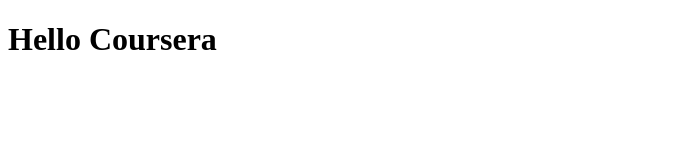
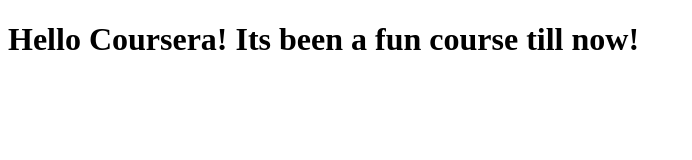
Before and after one commit to Ashaya01/coursera-test, a plain HTML site: page site/index.html in a window 1280 px wide. Shown: the whole page, without its empty margins (0-692 px from the left). Drawn offline with Linux system fonts and the light colour scheme.

Commit message:
Small Changes shave been added

```diff
--- a/site/index.html
+++ b/site/index.html
@@ -6,6 +6,6 @@
 	<title>Hello Coursera</title>
 </head>
 <body>
-<h1>Hello Coursera</h1>
+<h1>Hello Coursera! Its been a fun course till now!</h1>
 </body>
 </html>
```
